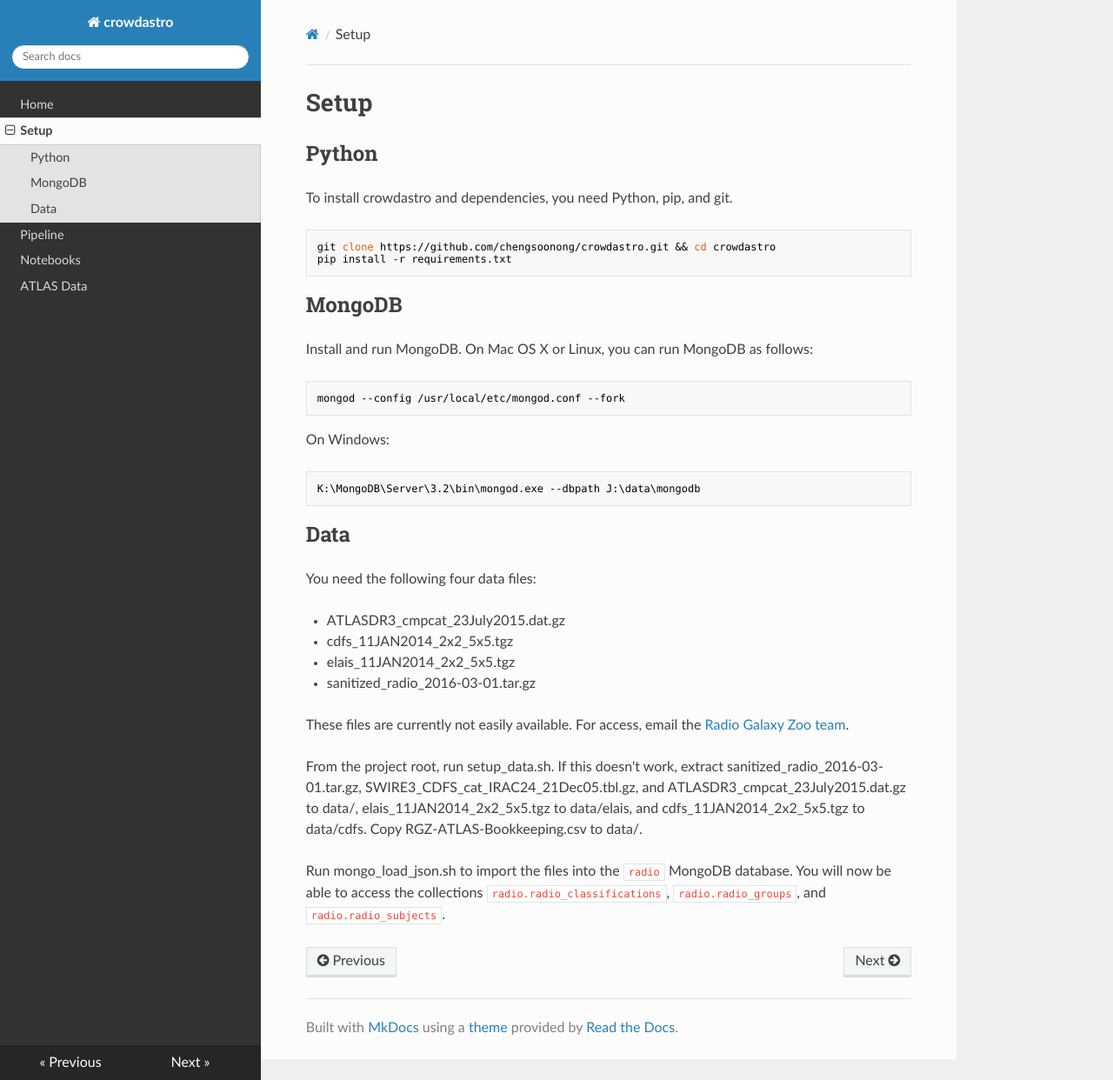
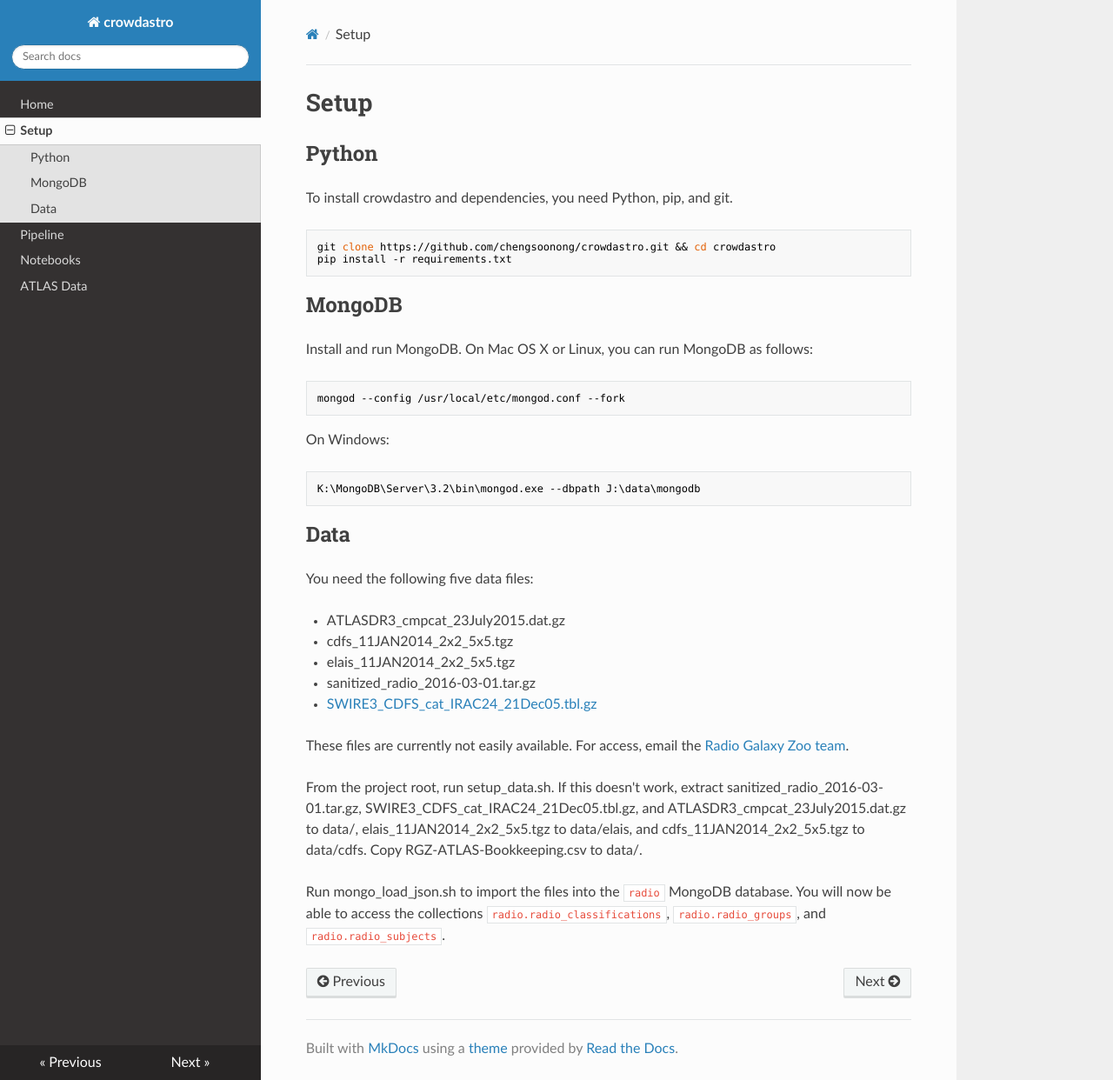
Before and after one commit to chengsoonong/crowdastro, an MkDocs documentation site: the page built from docs/setup.md, in a window 1280 px wide and 1242 px high. Shown: the whole window at 87% size. Built offline with MkDocs 1.6.1, drawn with Linux system fonts in a browser that asks for light colours; nearby versions of some CDN libraries; old or Windows-style settings are respelled for this version of MkDocs.

Commit message:
Minor updates

```diff
--- a/docs/setup.md
+++ b/docs/setup.md
@@ -24,12 +24,13 @@ K:\MongoDB\Server\3.2\bin\mongod.exe --dbpath J:\data\mongodb
 
 ## Data
 
-You need the following four data files:
+You need the following five data files:
 
 - ATLASDR3_cmpcat_23July2015.dat.gz
 - cdfs_11JAN2014_2x2_5x5.tgz
 - elais_11JAN2014_2x2_5x5.tgz
 - sanitized_radio_2016-03-01.tar.gz
+- [SWIRE3_CDFS_cat_IRAC24_21Dec05.tbl.gz](http://swire.ipac.caltech.edu/swire/astronomers/data/SWIRE3_CDFS_cat_IRAC24_21Dec05.tbl.gz)
 
 These files are currently not easily available. For access, email the [Radio Galaxy Zoo team](https://github.com/zooniverse/Radio-Galaxy-Zoo).
 
```
Also changed, not shown: 1 other file.
